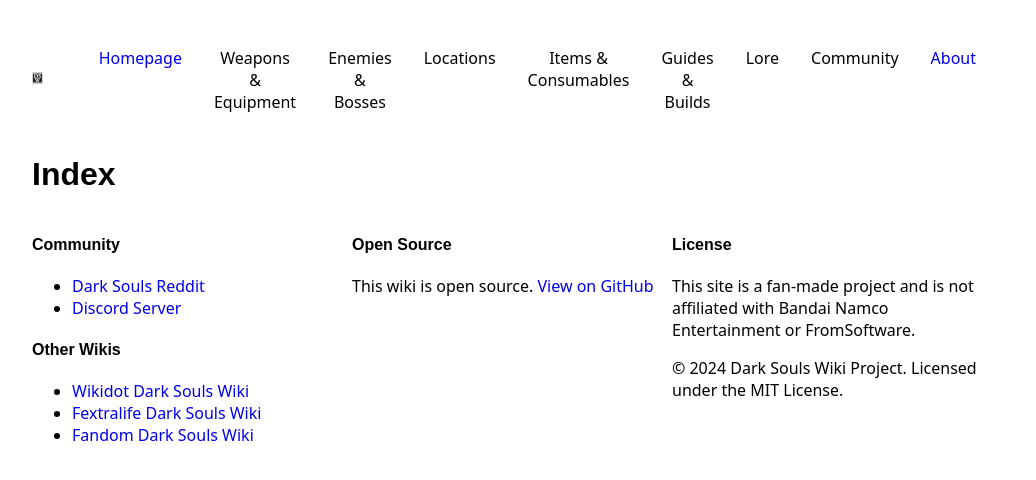
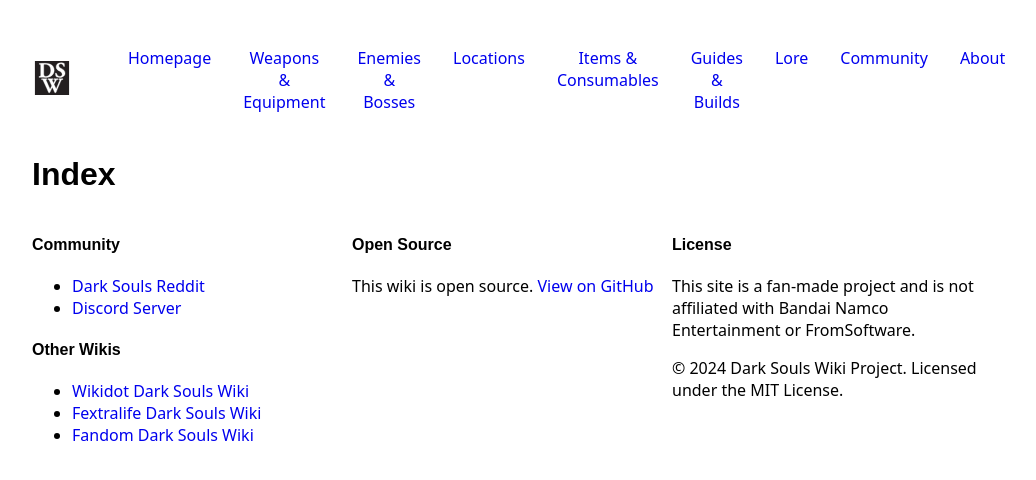
Before and after one commit to Zardocius/dark-souls-wiki, a Next.js app: page / in a window 1280 px wide. Shown: the top 480 px of the page, without its empty margins (128-1164 px from the left). Built offline with nearby package versions, Linux system fonts and the light colour scheme.

Commit message:
style: refine navbar and footer layout

```diff
--- a/src/components/layout.js
+++ b/src/components/layout.js
@@ -1,5 +1,5 @@
-import Navbar from './navbar'
-import Footer from './footer'
+import Navbar from "./navbar";
+import Footer from "./footer";
 
 export default function Layout({ children }) {
   return (
@@ -8,5 +8,5 @@ export default function Layout({ children }) {
       <main>{children}</main>
       <Footer />
     </>
-  )
+  );
 }
--- a/src/components/navbar.js
+++ b/src/components/navbar.js
@@ -1,5 +1,5 @@
 import Link from "next/link";
-import '@/styles/components/navbar.scss'
+import "@/styles/components/navbar.scss";
 
 const Navbar = () => {
   return (
@@ -32,13 +32,13 @@ const Navbar = () => {
           <li>
             <Link href="/">Homepage</Link>
           </li>
-          <li>Weapons & Equipment</li>
-          <li>Enemies & Bosses</li>
-          <li>Locations</li>
-          <li>Items & Consumables</li>
-          <li>Guides & Builds</li>
-          <li>Lore</li>
-          <li>Community</li>
+          <li><Link href="/equipment">Weapons & Equipment</Link></li>
+          <li><Link href="/enemies">Enemies & Bosses</Link></li>
+          <li><Link href="/locations">Locations</Link></li>
+          <li><Link href="/items">Items & Consumables</Link></li>
+          <li><Link href="/guides">Guides & Builds</Link></li>
+          <li><Link href="/lore">Lore</Link></li>
+          <li><Link href="/community">Community</Link></li>
           <li>
             <Link href="/about">About</Link>
           </li>
--- a/src/styles/components/footer.scss
+++ b/src/styles/components/footer.scss
@@ -8,5 +8,4 @@
 .infoRow {
   word-wrap: break-word;
   width: 400px;
-
 }
--- a/src/styles/components/navbar.scss
+++ b/src/styles/components/navbar.scss
@@ -6,8 +6,9 @@
 }
 
 .navLogo {
-    display: flex;
-    align-items: center;
+  display: flex;
+  flex-shrink: 0;
+  align-items: center;
   svg {
     width: 100%;
     height: 40px;
@@ -29,3 +30,10 @@
     margin: 0px 10px;
   }
 }
+
+@media only screen and (min-width: 150px) and (max-width: 1149px) {
+  .navLinks {
+    width: 100%;
+    justify-content: start;
+  }
+}
```
Lines whose indentation alone changed are shown as unchanged.
